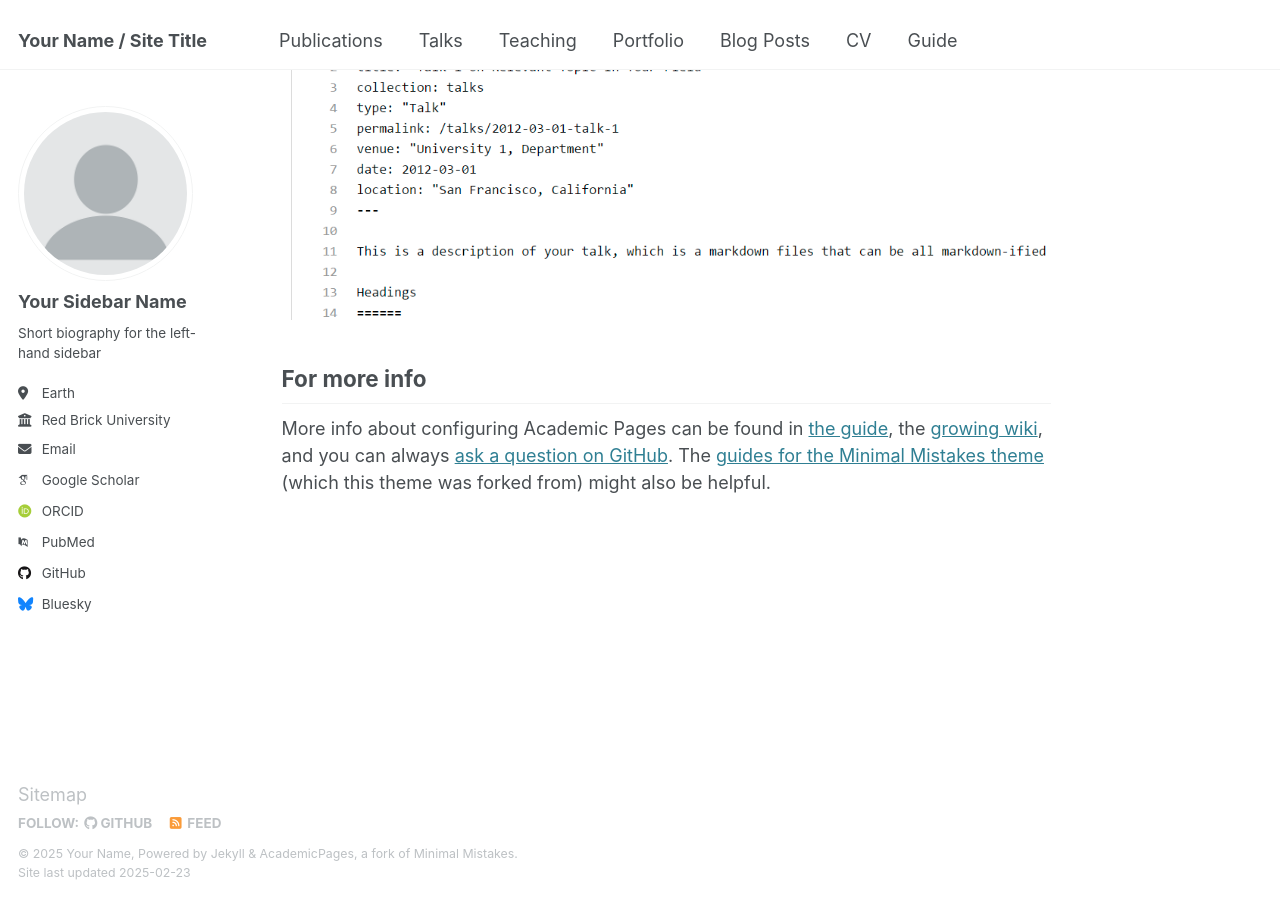
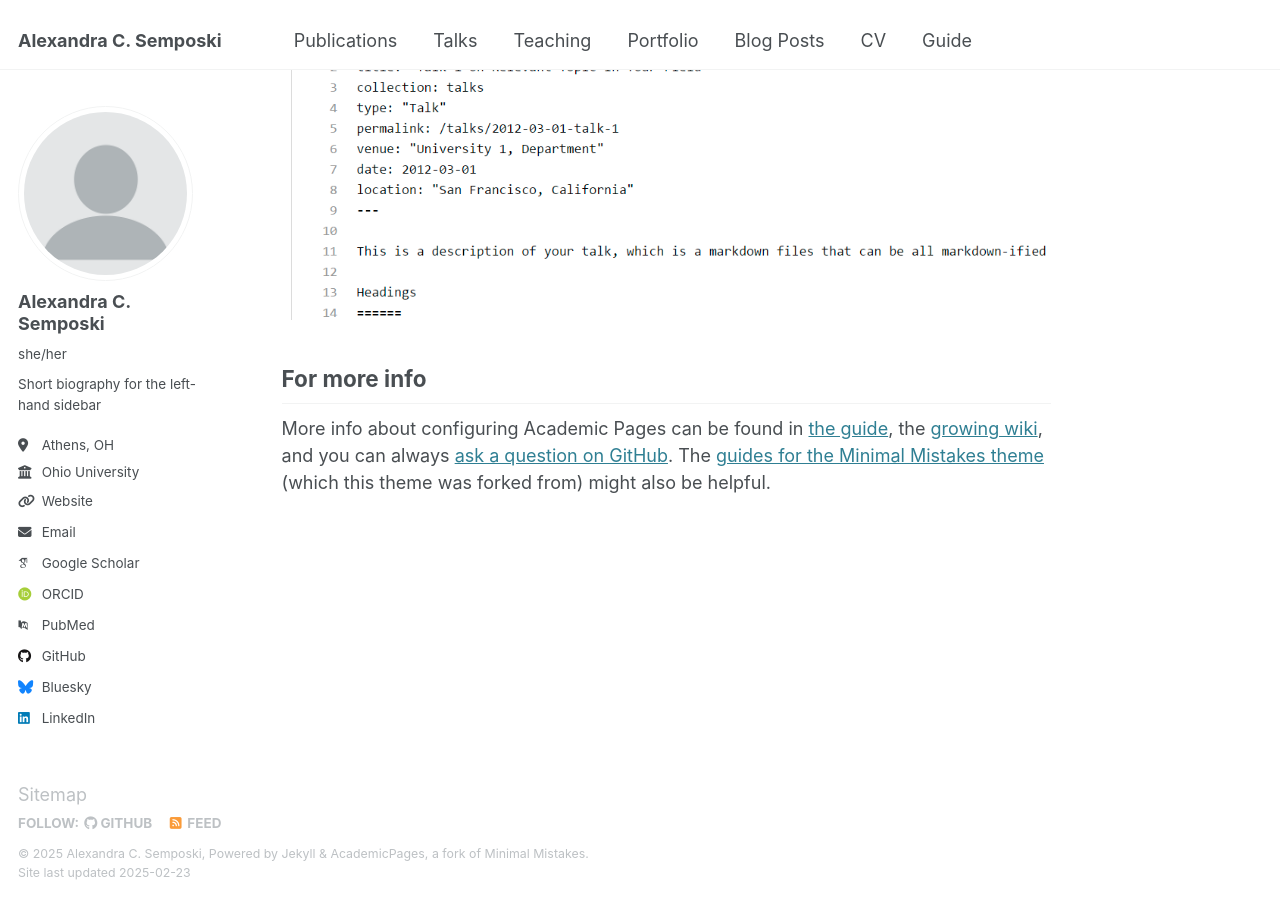
Before and after one commit to asemposki/asemposki.github.io, a Jekyll site: the page built from _pages/about.md, in a window 1280 px wide and 900 px high, scrolled down 2642 px. Built offline with Jekyll 4.4.1, drawn with Linux system fonts in a browser that asks for light colours; some web fonts are replaced.

Commit message:
some edits to see if it works

```diff
--- a/_config.yml
+++ b/_config.yml
@@ -9,13 +9,13 @@
 # Basic Site Settings
 locale                   : "en-US"
 site_theme               : "default"
-title                    : "Your Name / Site Title"
+title                    : "Alexandra C. Semposki"
 title_separator          : "-"
-name                     : &name "Your Name"
+name                     : &name "Alexandra C. Semposki"
 description              : &description "personal description"
-url                      : https://academicpages.github.io # the base hostname & protocol for your site e.g. "https://[your GitHub username].github.io"
+url                      : https://asemposki.github.io # the base hostname & protocol for your site e.g. "https://[your GitHub username].github.io"
 baseurl                  : "" # the subpath of your site, e.g. "/blog"
-repository               : "academicpages/academicpages.github.io"
+repository               : "asemposki/asemposki.github.io"
 
 # Site Author - The following control what appear as part of the author content on the side bar.
 #               If a field is blank the icon and link will not appear, otherwise it will be shown.
@@ -23,19 +23,19 @@ repository               : "academicpages/academicpages.github.io"
 author:
   # Biographic information
   avatar           : "profile.png"
-  name             : "Your Sidebar Name"
-  pronouns         : # example: "she/her"
+  name             : "Alexandra C. Semposki"
+  pronouns         : "she/her"
   bio              : "Short biography for the left-hand sidebar"
-  location         : "Earth"
-  employer         : "Red Brick University"
-  uri              : # URL
-  email            : "none@example.org"
+  location         : "Athens, OH"
+  employer         : "Ohio University"
+  uri              : "https://github.com/asemposki"
+  email            : "as727414@ohio.edu"
 
   # Academic websites
-  arxiv            : # URL - Update with the correct link to your profile
-  googlescholar    : "https://scholar.google.com/citations?user=PS_CX0AAAAAJ"
+  arxiv            : # URL
+  googlescholar    : "https://scholar.google.com/citations?user=oAfnUpwAAAAJ&hl=en"
   impactstory      : # URL
-  orcid            : "http://orcid.org/yourorcidurl"
+  orcid            : "https://orcid.org/0000-0003-2354-1523"
   semantic         : # URL
   pubmed           : "https://www.ncbi.nlm.nih.gov/pubmed/?term=john+snow"
   researchgate     : # URL
@@ -45,7 +45,7 @@ author:
   bitbucket        : # Username - Update with your username on the site
   codepen          : # Username
   dribbble         : # Username
-  github           : "academicpages"
+  github           : "asemposki"
   kaggle           : # Username
   stackoverflow    : # User number or user number and name (i.e., use "1" or "1/jeff-atwood")
 
@@ -59,7 +59,7 @@ author:
   keybase          : # Username
   instagram        : # Username
   lastfm           : # Username
-  linkedin         : # Username
+  linkedin         : "alexandra-semposki"
   mastodon         : # URL
   medium           : # URL
   pinterest        : # Username
```
